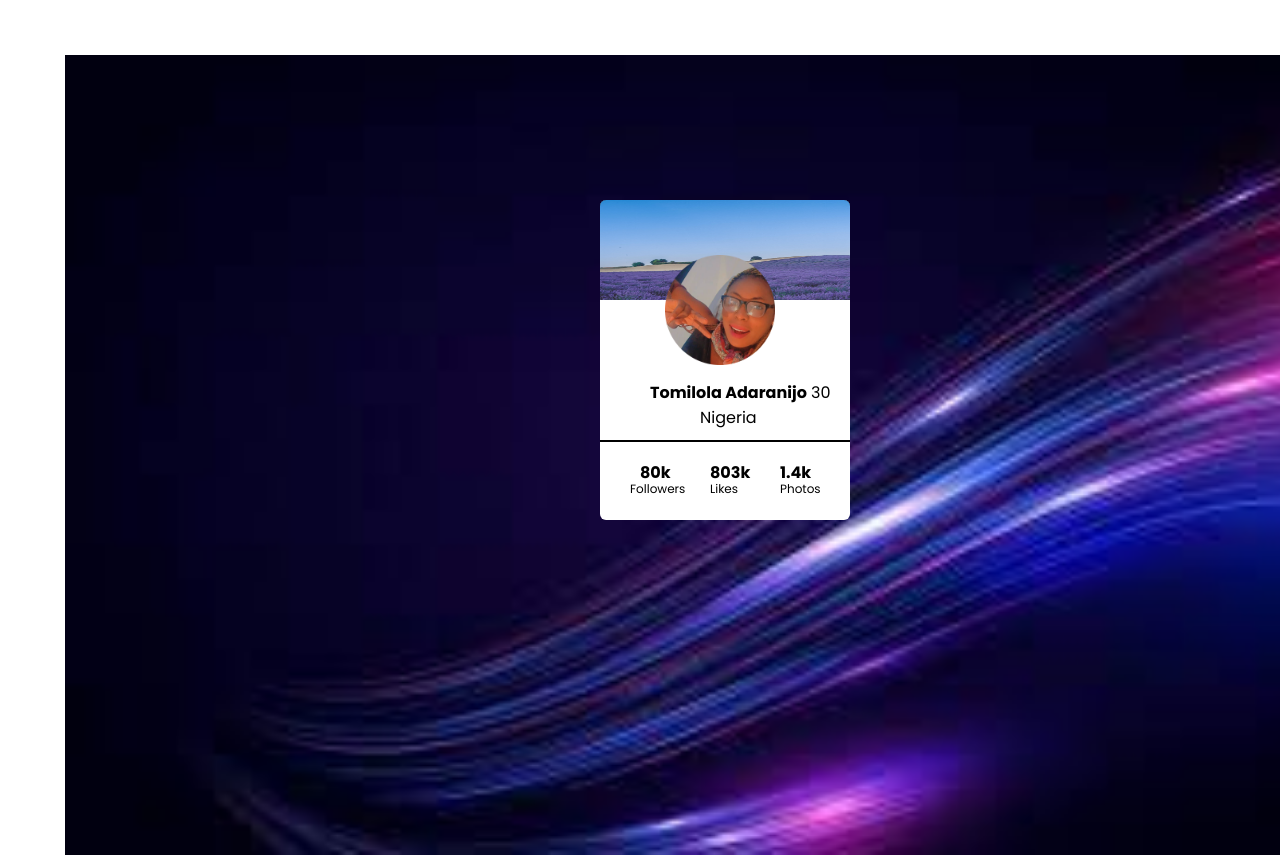
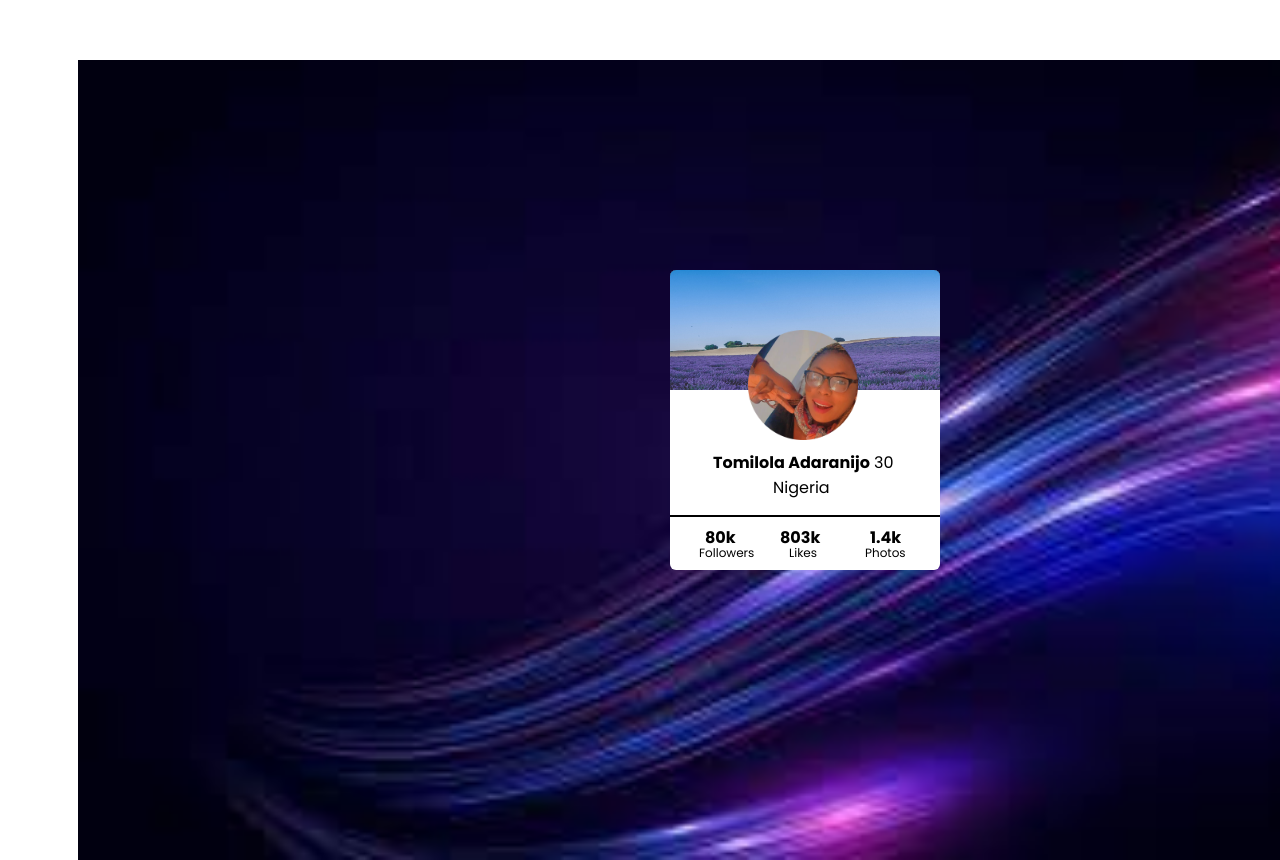
Before and after one commit to Tommytoks/Attached_card, a plain HTML site: page index.html in a window 1280 px wide. Shown: the top 860 px of the page. Drawn offline with Linux system fonts and the light colour scheme.

Commit message:
second commit

```diff
--- a/style.css
+++ b/style.css
@@ -12,17 +12,17 @@
 .container{
   background-color: white;
     position: relative;
-    left: 600px;
-    top: 200px;
-    width: 250px;
-    height: 320px;
+    left: 670px;
+    top: 270px;
+    width: 270px;
+    height: 300px;
     border-radius: 6px;
 }
 .in{
 background-color: black;
 position: absolute;
-width: 250px;
-height: 100px;
+width: 270px;
+height: 120px;
 top: 0px;
 left: 0px;
 border-top-left-radius: 6px;
@@ -33,59 +33,59 @@ img{
     width: 110px;
     border: 4px;
     position: absolute;
-    left: 65px;
-    top: 55px;
+    left: 78px;
+    top: 60px;
 }
 .name{
    position: absolute;
-   left: 650px;
-   top: 380px;
-   font-size: ;
+   left: 713px;
+   top: 450px;
+   /* font-size: ; */
 }
 #nigeria{
     position: absolute;
-    left: 700px;
-    top: 405px;
+    left: 773px;
+    top: 475px;
  }
 .border{
-    width: 250px;
+    width: 270px;
     height: 2px;
     position: absolute;
     background-color: black;
     border: 1px;
-    top: 440px;
-    left: 600px;
+    top: 515px;
+    left: 670px;
 }
 .kay{
     position: absolute;
-    top: 460px;
-    left: 640px;
+    top: 525px;
+    left: 705px;
 }
 .kay1{
     position: absolute;
-    top: 460px;
-    left: 710px;
+    top: 525px;
+    left: 780px;
 }
 .kay2{
     position: absolute;
-    top: 460px;
-    left: 780px;
+    top: 525px;
+    left: 870px;
 }
 .follow{
     position: absolute;
-    top: 480px;
-    left: 630px;
+    top: 544px;
+    left: 699px;
     font-size: 12px;
 }
 .follow2{
     position: absolute;
-    top: 480px;
-    left: 710px;
+    top: 544px;
+    left: 789px;
     font-size: 12px;
 }
 .follow3{
     position: absolute;
-    top: 480px;
-    left: 780px;
+    top: 544px;
+    left: 865px;
     font-size: 12px;
 }
```
